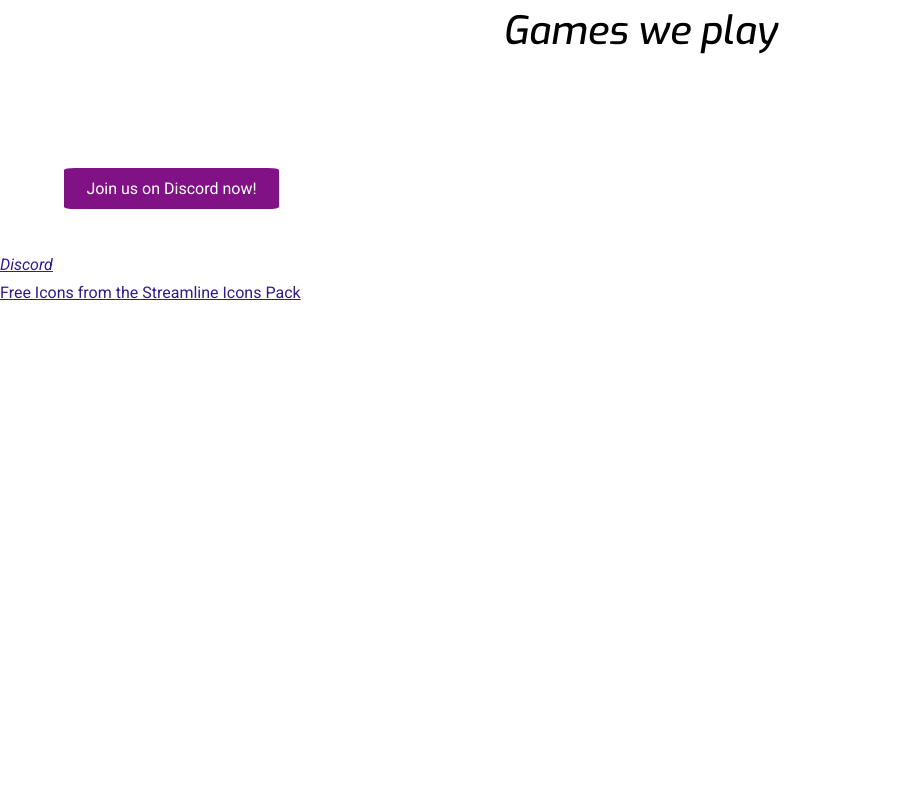
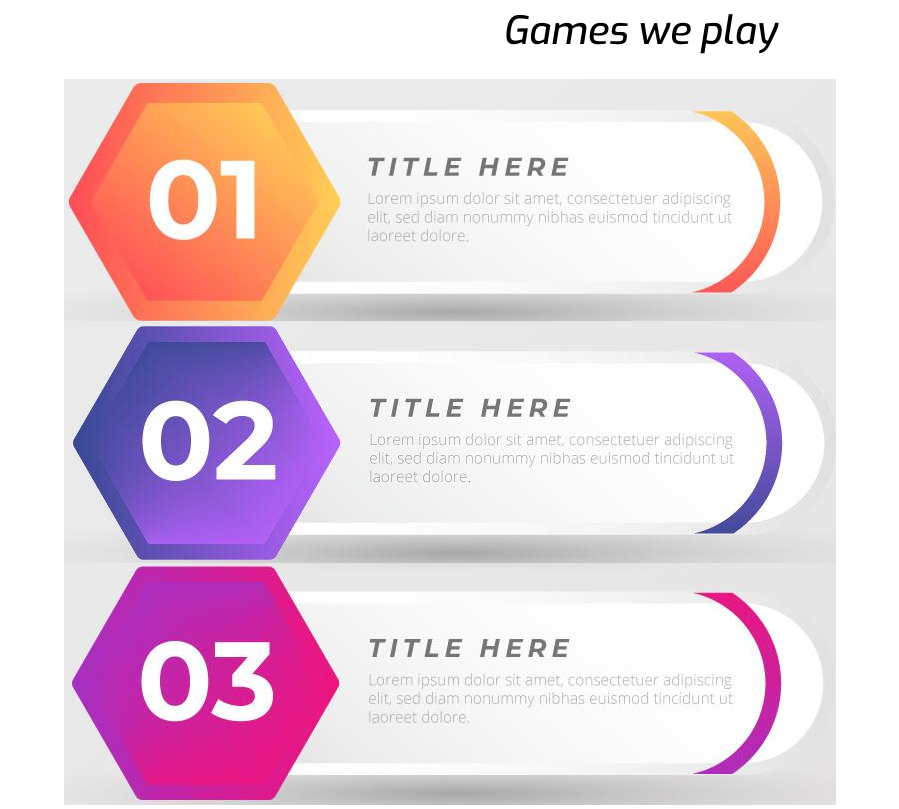
Before and after one commit to techbecca/responsive-club, a website: page index.html in a window 1280 px wide. Shown: the part 1840-2649 px from the top of the page, without its empty margins (0-899 px from the left). Before the commit the page ends 2147 px from the top, so only its background shows below. Drawn offline with nearby package versions, Linux system fonts and the light colour scheme; a web font is replaced by a local one.

Commit message:
Games section

```diff
--- a/index.html
+++ b/index.html
@@ -46,10 +46,15 @@
         </section>
         <section class="games">
             <h2>Games we play</h2>
-            <!-- <ul>
-                <li>Valheim</li>
-                <li>League of Legends</li>
-            </ul> -->
+            <div class="container">
+                <img src="assets/img/set-colorful-infographic-elements/Untitled.png" alt="">
+            </div>
+            <div class="container">
+                <img src="assets/img/set-colorful-infographic-elements/Untitled 2.png" alt="">
+            </div>
+            <div class="container">
+                <img src="assets/img/set-colorful-infographic-elements/Untitled 3.png" alt="">
+            </div>
         </section>
         <section class="membership">
             <a class="primary-button button" href="">Join us on Discord now!</a>
--- a/styles.css
+++ b/styles.css
@@ -167,3 +167,7 @@
  .testimonial {
      background-color: var(--secondary-light-color);
  }
+
+ .membership {
+     text-align: center;
+ }
```
Also changed, not shown: assets/img/set-colorful-infographic-elements/Untitled 2.png (added), assets/img/set-colorful-infographic-elements/Untitled 3.png (added), assets/img/set-colorful-infographic-elements/Untitled.png (added).
